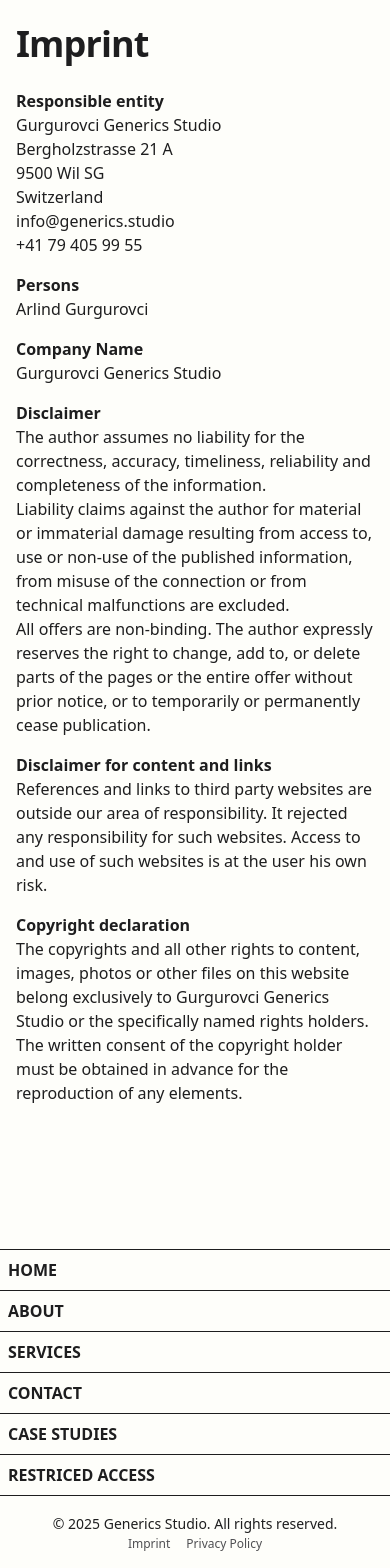
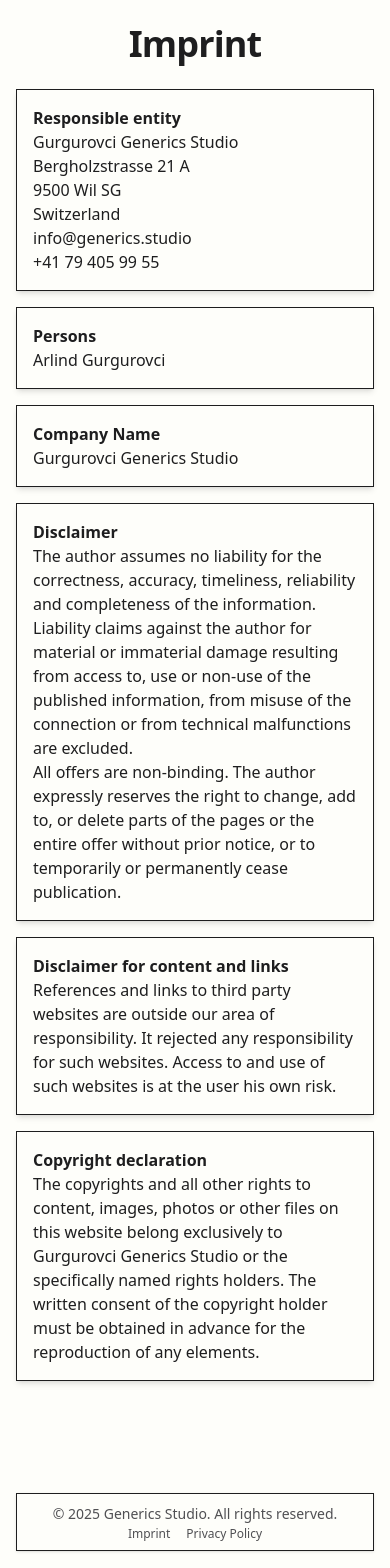
Before and after one commit to arlindgu/genericsstudio, a Next.js app: page /legal/imprint in a window 390 px wide. Shown: the part 129-1697 px from the top of the page. Built offline with nearby package versions, Linux system fonts and the light colour scheme.

Commit message:
new footer, ui changes

```diff
--- a/src/app/globals.css
+++ b/src/app/globals.css
@@ -111,6 +111,7 @@
   body {
     background: var(--background);
     color: var(--foreground);
+    overscroll-behavior: none;
   }
 
   input {
@@ -149,10 +150,3 @@
     @apply cursor-pointer
   }
 }
-
-.bg-woman {
-  background-image: url('/woman_1.png');
-  background-size: cover;
-  background-position: center;
-  background-repeat: no-repeat;
-}
--- a/src/app/layout.tsx
+++ b/src/app/layout.tsx
@@ -42,10 +42,10 @@ export default function RootLayout({
         className={`${generalSans.variable}`}
       >
         <Header />
-        <div className="mt-32 mb-32">
-              {children}
-              </div>
-        <Footer />
+        <div className="mt-32">{children}
+          <Footer />
+        </div>
+
       </body>
     </html>
   );
--- a/src/app/legal/imprint/page.tsx
+++ b/src/app/legal/imprint/page.tsx
@@ -1,9 +1,11 @@
+import PageTitle from "@/components/ui/PageTitle";
+
 export default function ImprintPage() {
   return (
-    <main className="flex flex-col items-center justify-center gap-8 p-4">
+    <main className="flex flex-col items-center justify-center gap-8 mb-24 max-w-7xl mx-auto p-4">
       <div className="flex flex-col gap-4">
-        <h1>Imprint</h1>
-        <div>
+        <PageTitle title="Imprint"> </PageTitle>
+        <div className="card">
           <b>Responsible entity</b>
           <p>Gurgurovci Generics Studio</p>
           <p>Bergholzstrasse 21 A</p>
@@ -13,36 +15,35 @@ export default function ImprintPage() {
           <p>+41 79 405 99 55</p>
         </div>
 
-        <div>
+        <div className="card">
           <strong>Persons</strong>
           <p>Arlind Gurgurovci</p>
         </div>
 
-        <div>
+        <div className="card">
           <p className="font-bold">Company Name</p>
           <p>Gurgurovci Generics Studio</p>
         </div>
 
-        <div>
+        <div className="card">
           <p className="font-bold">Disclaimer</p>
           The author assumes no liability for the correctness, accuracy,
           timeliness, reliability and completeness of the information.
-
           <p>
-          Liability claims against the author for material or immaterial damage
-          resulting from access to, use or non-use of the published information,
-          from misuse of the connection or from technical malfunctions are
-          excluded.
+            Liability claims against the author for material or immaterial
+            damage resulting from access to, use or non-use of the published
+            information, from misuse of the connection or from technical
+            malfunctions are excluded.
           </p>
-
           <p>
-          All offers are non-binding. The author expressly reserves the right to
-          change, add to, or delete parts of the pages or the entire offer
+            All offers are non-binding. The author expressly reserves the right
+            to change, add to, or delete parts of the pages or the entire offer
             without prior notice, or to temporarily or permanently cease
             publication.
           </p>
         </div>
-        <div>
+        <div className="card">
+          {" "}
           <p className="font-bold">Disclaimer for content and links</p>
           <p>
             References and links to third party websites are outside our area of
@@ -50,7 +51,7 @@ export default function ImprintPage() {
             Access to and use of such websites is at the user his own risk.
           </p>
         </div>
-        <div>
+        <div className="card">
           <p className="font-bold">Copyright declaration</p>
           <p>
             The copyrights and all other rights to content, images, photos or
--- a/src/app/legal/privacy-policy/page.tsx
+++ b/src/app/legal/privacy-policy/page.tsx
@@ -1,8 +1,10 @@
+
+import PageTitle from "@/components/ui/PageTitle"
+
 export default function PrivacyPolicyPage() {
   return (
-    <main className='flex flex-col gap-8 m-4'>
-          <h1>Privacy Policy</h1>
-          <p>Last updated on: 09.07.2025</p>
+    <main className='flex flex-col gap-8 m-4 mb-24 max-w-7xl mx-auto p-4'>
+      <PageTitle title="Privacy Policy">Last updated on: 09.07.2025</PageTitle>
         <p>
           Transparent handling of personal data is very important to us. This
           data protection statement provides information on what personal data
--- a/src/app/services/page.tsx
+++ b/src/app/services/page.tsx
@@ -72,7 +72,7 @@ const services = [
 
 export default function Page() {
   return (
-    <div className="m-8">
+    <div className="m-8 mb-24">
       <section className="mb-16">
         <PageTitle title="Our Services">We offer a range of services to help you build your digital presence.</PageTitle>
       </section>
--- /dev/null
+++ b/src/components/2Footer.tsx
@@ -0,0 +1,53 @@
+"use client";
+
+import { motion } from "framer-motion";
+import Link from "next/link";
+
+export default function Footer() {
+
+    const FooterLinks = {
+        "Home": "/",
+        "About": "/about",
+        "Services": "/services",
+        "Contact": "/contact",
+        "Case Studies": "/case-studies",
+        "Restriced Access": "/login",
+    }
+
+    return (
+        <motion.footer
+        animate={{ y: 0, opacity: 1 }}
+        initial={{ y: 100, opacity: 0 }}
+        transition={{ duration: 0.5, ease: "easeInOut", type: "spring", stiffness: 100 }}
+        className="bg-background z-1 border-t-[1.5px] border-licorice">
+                <div className="flex flex-col flex-wrap">
+                    {Object.entries(FooterLinks).map(([label, href], i) => (
+                        <motion.p
+                            animate={{ y: 0, opacity: 1 }}
+                            initial={{ y: 100, opacity: 0 }}
+                            transition={{ duration: 0.5, ease: "easeInOut", delay: 2.5 + i * 0.1, type: "spring", stiffness: 100 }}
+                            key={href}
+                            className="border-b-[1.5px] p-2 text-base uppercase font-bold"
+                        >
+                        <Link  href={href}>
+                                {label}
+                            </Link>
+                        </motion.p>
+                    ))}
+                    <motion.div
+                    animate={{ opacity: 1 }}
+                    initial={{ opacity: 0 }}
+                    transition={{ duration: 1.5, ease: "easeInOut", delay: 2 }}
+                     className="mb-4 mt-4 flex flex-col self-center items-center">
+                        <p className="text-sm text-center">
+                            &copy; {new Date().getFullYear()} Generics Studio. All rights reserved.
+                        </p>
+                        <div className="flex flex-row gap-4 text-xs text-night-700">
+                        <Link href="/legal/imprint">Imprint</Link>
+                        <Link href="/legal/privacy-policy">Privacy Policy</Link>
+                        </div>
+                    </motion.div>
+                </div>
+        </motion.footer>
+    );
+    }
--- a/src/components/Footer.tsx
+++ b/src/components/Footer.tsx
@@ -1,53 +1,23 @@
-"use client";
+"use client"
 
-import { motion } from "framer-motion";
-import Link from "next/link";
+import Link from 'next/link'
 
 export default function Footer() {
-
-    const FooterLinks = {
-        "Home": "/",
-        "About": "/about",
-        "Services": "/services",
-        "Contact": "/contact",
-        "Case Studies": "/case-studies",
-        "Restriced Access": "/login",
-    }
+    const handleLinkClick = () => {
+        window.scrollTo({ top: 0, behavior: 'smooth' });
+    };
 
     return (
-        <motion.footer
-        animate={{ y: 0, opacity: 1 }}
-        initial={{ y: 100, opacity: 0 }}
-        transition={{ duration: 0.5, ease: "easeInOut", type: "spring", stiffness: 100 }}
-        className="bg-background z-1 border-t-[1.5px] border-licorice">
-                <div className="flex flex-col flex-wrap">
-                    {Object.entries(FooterLinks).map(([label, href], i) => (
-                        <motion.p
-                            animate={{ y: 0, opacity: 1 }}
-                            initial={{ y: 100, opacity: 0 }}
-                            transition={{ duration: 0.5, ease: "easeInOut", delay: 2.5 + i * 0.1, type: "spring", stiffness: 100 }}
-                            key={href}
-                            className="border-b-[1.5px] p-2 text-base uppercase font-bold"
-                        >
-                        <Link  href={href}>
-                                {label}
-                            </Link>
-                        </motion.p>
-                    ))}
-                    <motion.div
-                    animate={{ opacity: 1 }}
-                    initial={{ opacity: 0 }}
-                    transition={{ duration: 1.5, ease: "easeInOut", delay: 2 }}
-                     className="mb-4 mt-4 flex flex-col self-center items-center">
-                        <p className="text-sm text-center">
-                            &copy; {new Date().getFullYear()} Generics Studio. All rights reserved.
-                        </p>
-                        <div className="flex flex-row gap-4 text-xs text-night-700">
-                        <Link href="/legal/imprint">Imprint</Link>
-                        <Link href="/legal/privacy-policy">Privacy Policy</Link>
-                        </div>
-                    </motion.div>
+        <footer className="bg-background/75 z-1 border-[1.5px] shadow-sm m-4 backdrop-blur-2xl">
+            <div className="flex flex-row justify-center lg:justify-between flex-wrap p-2">
+                <p className="text-sm text-night-700">
+                    &copy; {new Date().getFullYear()} Generics Studio. All rights reserved.
+                </p>
+                <div className="flex flex-row gap-4 text-xs text-night-700 items-center">
+                    <Link href="/legal/imprint" onClick={handleLinkClick}>Imprint</Link>
+                    <Link href="/legal/privacy-policy" onClick={handleLinkClick}>Privacy Policy</Link>
                 </div>
-        </motion.footer>
-    );
-    }
+            </div>
+        </footer>
+    )
+}
--- a/src/components/Header.tsx
+++ b/src/components/Header.tsx
@@ -45,7 +45,7 @@ export default function Header() {
     <>
       <header
         ref={headerRef}
-        className="m-4 fixed inset-x-0 top-0 z-50 bg-background shadow-sm p-4 border flex justify-between items-center"
+        className="m-4 fixed inset-x-0 top-0 z-50 bg-background/75 shadow-sm p-4 border-[1.5px] flex justify-between items-center backdrop-blur-2xl"
       >
         <Link href="/" className="">
           <Image src="/logo.svg" width={1000} height={1000} alt="Logo" className="h-10 w-auto" />
```
Lines whose indentation alone changed are shown as unchanged.
